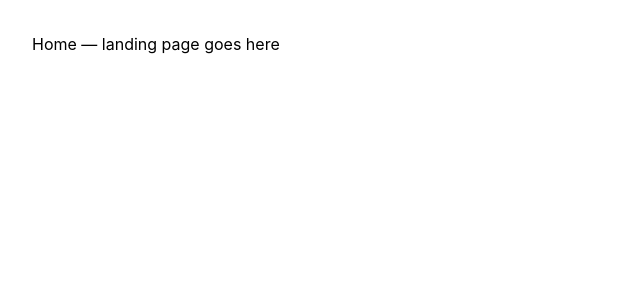
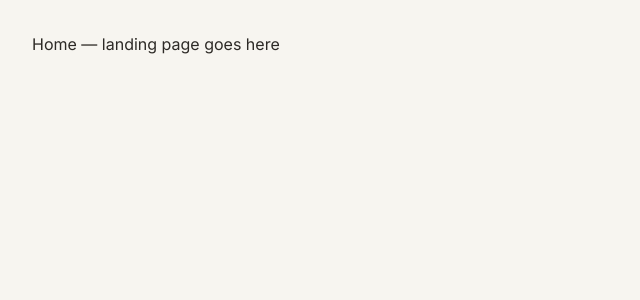
Before and after one commit to galaletsangmodise/Riverside-Community-Hub, a React (Vite) app in the folder frontend/: page / in a window 1280 px wide. Shown: the top 300 px of the page, without its empty margins (0-640 px from the left). Built offline with nearby package versions, Linux system fonts and the light colour scheme; no server answers.

Commit message:
feat: update title and add Google Fonts for improved typography

```diff
--- a/frontend/index.html
+++ b/frontend/index.html
@@ -4,7 +4,9 @@
     <meta charset="UTF-8" />
     <link rel="icon" type="image/svg+xml" href="/favicon.svg" />
     <meta name="viewport" content="width=device-width, initial-scale=1.0" />
-    <title>frontend</title>
+    <link rel="preconnect" href="https://fonts.googleapis.com">
+<link href="https://fonts.googleapis.com/css2?family=Inter:wght@400;500;600;700&display=swap" rel="stylesheet">
+    <title>Riverside Community Hub</title>
   </head>
   <body>
     <div id="root"></div>
--- a/frontend/src/index.css
+++ b/frontend/src/index.css
@@ -1 +1,16 @@
 @import "tailwindcss";
+
+@theme {
+  --color-river-deep: #1B4B5A;
+  --color-river-mid: #4A9B8E;
+  --color-river-mist: #E8F4F0;
+  --color-river-sand: #F7F5F0;
+  --color-river-ink: #2D2A26;
+  --color-river-clay: #D4A574;
+  --font-sans: 'Inter', system-ui, sans-serif;
+}
+
+body {
+  background-color: var(--color-river-sand);
+  color: var(--color-river-ink);
+}
```
